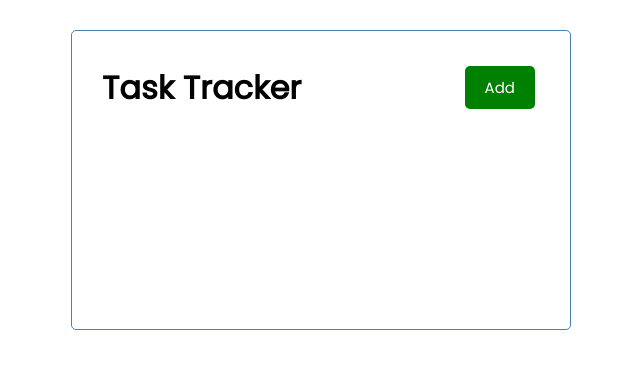
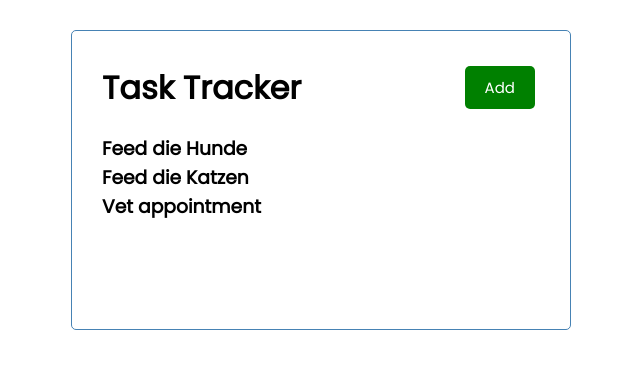
Before and after one commit to mi4en/react-task-tracker, a React (Create React App) app: page / in a window 1280 px wide. Shown: the top 368 px of the page, without its empty margins (319-959 px from the left). Built offline with nearby package versions, Linux system fonts and the light colour scheme.

Commit message:
add tasks component; add global state;

```diff
--- a/src/App.js
+++ b/src/App.js
@@ -1,9 +1,33 @@
+import { useState } from 'react';
 import Header from './components/Header';
+import Tasks from './components/Tasks';
 
 function App() {
+	const [tasks, setTasks] = useState([
+		{
+			id: 1,
+			text: 'Feed die Hunde',
+			day: 'Feb 5th at 2:30pm',
+			reminder: true,
+		},
+		{
+			id: 2,
+			text: 'Feed die Katzen',
+			day: 'Feb 6th at 1:30pm',
+			reminder: true,
+		},
+		{
+			id: 3,
+			text: 'Vet appointment',
+			day: 'Feb 5th at 2:30pm',
+			reminder: false,
+		},
+	]);
+
 	return (
 		<div className="container">
 			<Header />
+			<Tasks tasks={tasks} />
 		</div>
 	);
 }
--- a/src/components/Tasks.jsx
+++ b/src/components/Tasks.jsx
@@ -0,0 +1,11 @@
+const Tasks = ({ tasks }) => {
+	return (
+		<>
+			{tasks.map((task) => (
+				<h3 key={task.id}>{task.text}</h3>
+			))}
+		</>
+	);
+};
+
+export default Tasks;
```
Also changed, not shown: 1 other file (tests, documents, lock files or other folders).
